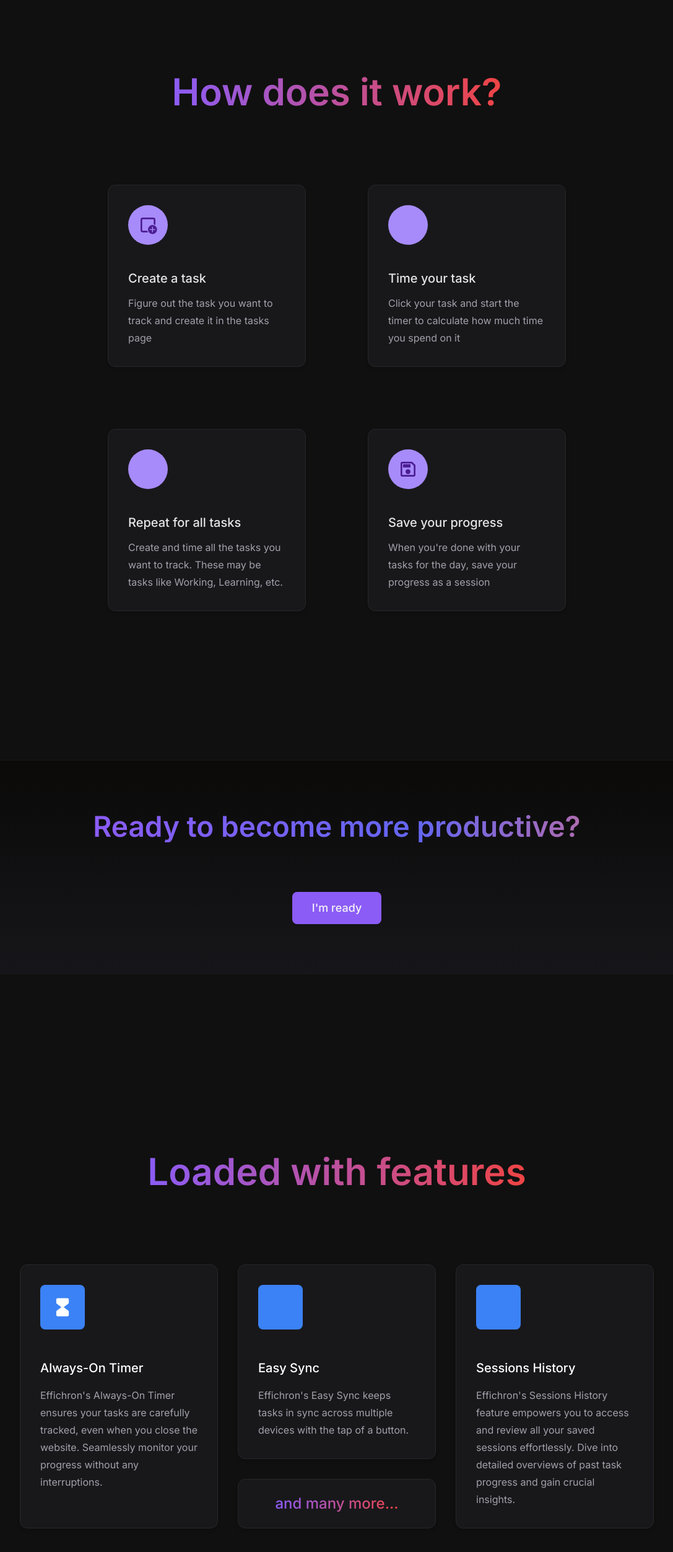
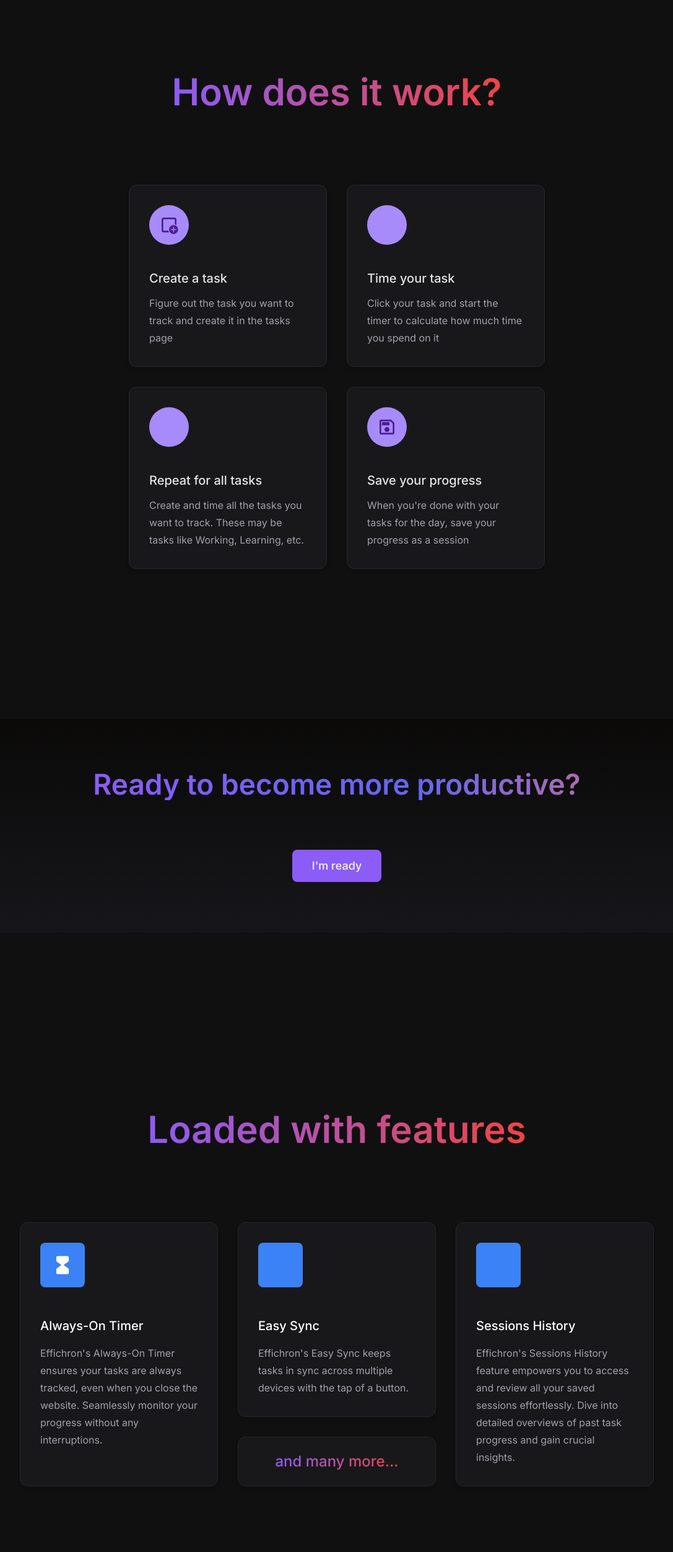
Before and after one commit to CarboxyDev/Effichron, a Next.js app: page / in a window 1280 px wide. Shown: the part 907-3411 px from the top of the page at 62% size, without its empty margins (96-1183 px from the left). Built offline with nearby package versions, Linux system fonts and the light colour scheme; no server answers; some icons are missing; what tailwindcss-debug-screens would draw is missing.

Commit message:
Add styling changes to FeaturesSection and HowItWorksSection

```diff
--- a/src/components/home/FeaturesSection.tsx
+++ b/src/components/home/FeaturesSection.tsx
@@ -9,8 +9,8 @@ export const FeaturesSection = () => {
         </h3>
       </div>
       <div className="mt-24 flex justify-center md:mt-30">
-        <div className="grid grid-cols-1 place-items-center gap-y-8 lg:grid-cols-3 lg:gap-x-8 lg:gap-y-0">
-          <div className="h-full w-80 rounded-xl border border-dark-800 bg-dark-900 shadow-md lg:w-70 xl:w-80">
+        <div className="grid grid-cols-1 place-items-center gap-y-8 lg:grid-cols-3 lg:gap-x-6 lg:gap-y-0 xl:gap-x-8">
+          <div className="h-full w-80 rounded-xl border border-dark-800 bg-dark-900 shadow-md lg:w-72 xl:w-80">
             <div className="flex flex-col p-8">
               <div className="flex h-18 w-18 items-center justify-center rounded-lg bg-blue-500">
                 <Icon icon="ph:hourglass-fill" className="h-9 w-9 text-white" />
@@ -20,15 +20,15 @@ export const FeaturesSection = () => {
                   Always-On Timer
                 </h4>
                 <p className="mt-4 text-base leading-7 text-dark-400">
-                  Effichron&apos;s Always-On Timer ensures your tasks are
-                  carefully tracked, even when you close the website. Seamlessly
-                  monitor your progress without any interruptions.
+                  Effichron&apos;s Always-On Timer ensures your tasks are always
+                  tracked, even when you close the website. Seamlessly monitor
+                  your progress without any interruptions.
                 </p>
               </div>
             </div>
           </div>
-          <div className="flex h-full flex-col lg:gap-y-8">
-            <div className="w-80 rounded-xl border border-dark-800 bg-dark-900 shadow-md lg:w-70 xl:w-80">
+          <div className="flex h-full flex-col lg:gap-y-6 xl:gap-y-8">
+            <div className="w-80 rounded-xl border border-dark-800 bg-dark-900 shadow-md lg:w-72 xl:w-80">
               <div className="flex flex-col p-8">
                 <div className="flex h-18 w-18 items-center justify-center rounded-lg bg-blue-500">
                   <Icon icon="mdi:sync" className="h-9 w-9 text-white" />
@@ -42,13 +42,13 @@ export const FeaturesSection = () => {
                 </div>
               </div>
             </div>
-            <div className="hidden h-full w-80 items-center justify-center rounded-xl border border-dark-800 bg-dark-900 shadow-md lg:flex lg:w-70 xl:w-80">
+            <div className="hidden h-full w-80 items-center justify-center rounded-xl border border-dark-800 bg-dark-900 shadow-md lg:flex lg:w-72 xl:w-80">
               <span className="text-gradient-1 text-2xl font-medium">
                 and many more...
               </span>
             </div>
           </div>
-          <div className="h-full w-80 rounded-xl border border-dark-800 bg-dark-900 shadow-md lg:w-70 xl:w-80">
+          <div className="h-full w-80 rounded-xl border border-dark-800 bg-dark-900 shadow-md lg:w-72 xl:w-80">
             <div className="flex flex-col p-8">
               <div className="flex h-18 w-18 items-center justify-center rounded-lg bg-blue-500">
                 <Icon icon="mdi:history" className="h-9 w-9 text-white" />
--- a/src/components/home/HowItWorksSection.tsx
+++ b/src/components/home/HowItWorksSection.tsx
@@ -71,7 +71,7 @@ const WorkingExplanationGrid = () => {
   ];
   return (
     <>
-      <div className="grid w-fit grid-cols-1 place-items-center gap-16 align-middle md:gap-16 lg:grid-cols-2 xl:gap-25 2xl:grid-cols-4">
+      <div className="grid grid-cols-1 gap-8 lg:grid-cols-2 2xl:grid-cols-4">
         {explanationCards.map((card) => {
           return (
             <ExplanationCard
```
